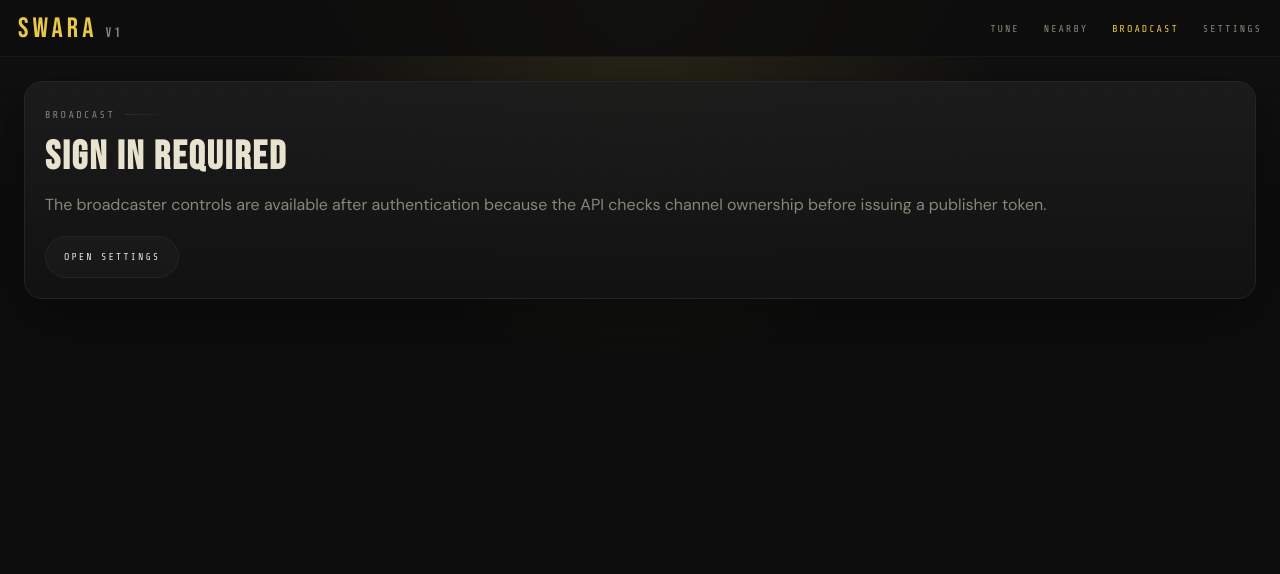
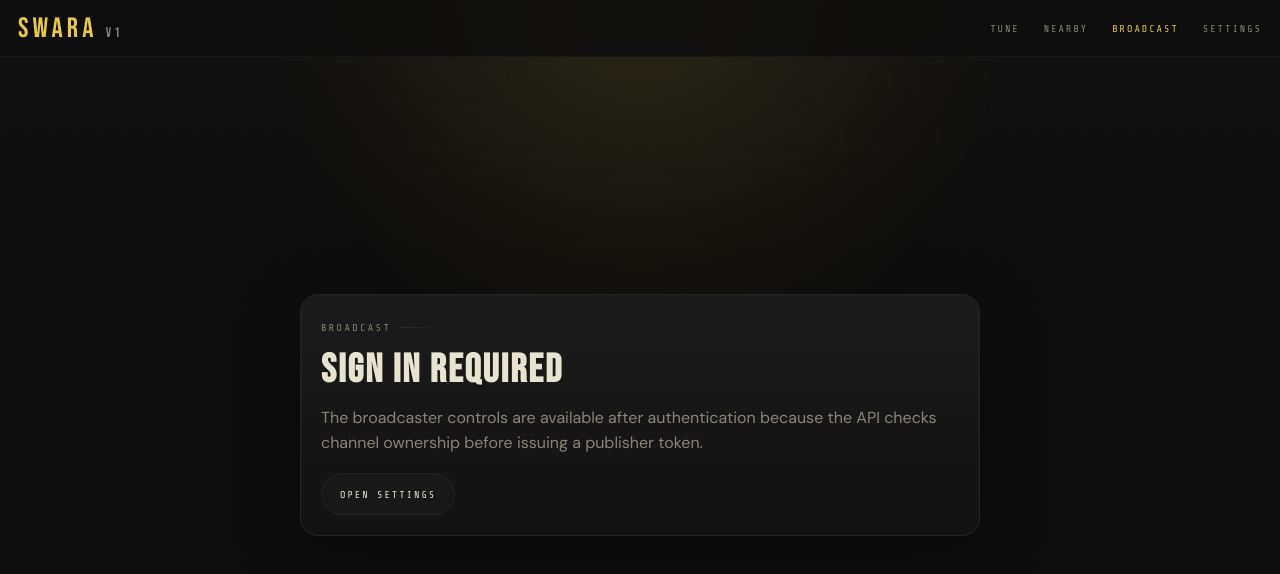
Before and after one commit to twinedo/swara, a SvelteKit app in the folder apps/web/: page /broadcast in a window 1280 px wide. Shown: the top 574 px of the page. Built offline with nearby package versions, Linux system fonts and the light colour scheme; no server answers.

Commit message:
Center guest broadcast gate on desktop

```diff
--- a/apps/web/src/routes/broadcast/+page.svelte
+++ b/apps/web/src/routes/broadcast/+page.svelte
@@ -113,7 +113,7 @@
   });
 </script>
 
-<div class="page-shell">
+<div class:guest-layout={!$user} class="page-shell">
   {#if !$user}
     <section class="gate panel">
       <span class="section-label">Broadcast</span>
@@ -273,6 +273,16 @@
       padding: 24px;
     }
 
+    .page-shell.guest-layout {
+      min-height: calc(100vh - 56px - var(--sat) - 28px);
+      display: grid;
+      place-items: center;
+    }
+
+    .page-shell.guest-layout > .gate {
+      width: min(100%, 680px);
+    }
+
     .broadcast-shell {
       grid-template-columns: minmax(0, 1.25fr) minmax(300px, 0.75fr);
     }
```
